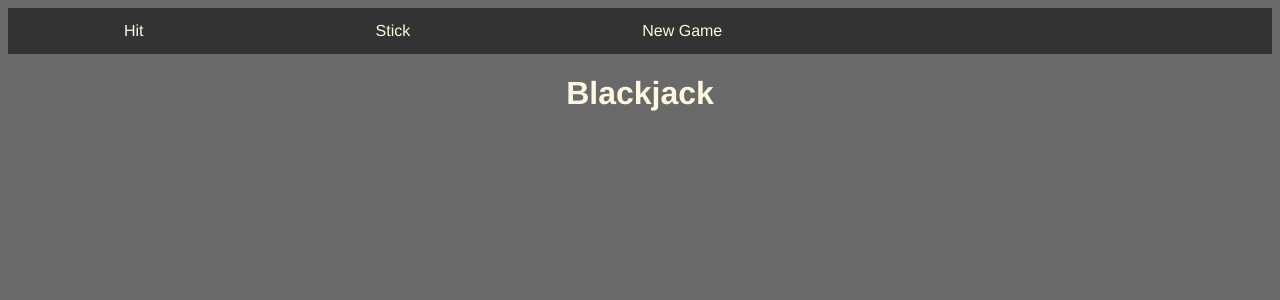
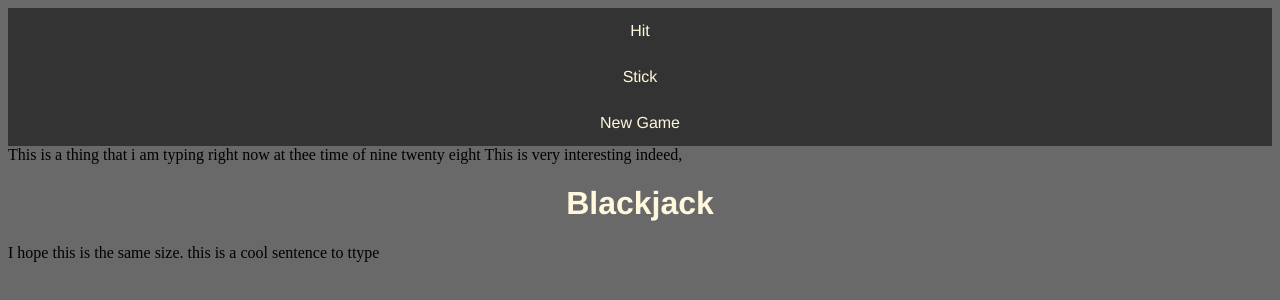
Before and after one commit to Anderu-W/javascript_blackjack, an Electron app: page index.html in a window 1280 px wide. Drawn offline with Linux system fonts and the light colour scheme.

Commit message:
Added more CSS

```diff
--- a/index.html
+++ b/index.html
@@ -5,11 +5,13 @@
     <body>
 
         <ul>
-            <li><a href="#" id="homeLink" > Hit </a></li>
+            <li><a href="#"> Hit </a></li>
             <li><a href="pageTwo.html"> Stick </a></li>
             <li><a href="#"> New Game </a></li>
         </ul>
-
+        This is a thing that i am typing right now at thee time of nine twenty eight
+        This is very interesting indeed,
         <h1>Blackjack</h1>
+        <p>I hope this is the same size. this is a cool sentence to ttype</p>
     </body>
 </html>
--- a/main.css
+++ b/main.css
@@ -18,7 +18,7 @@ ul {
 }
 
 li {
-    float: left;
+    float: initial;
 }
 
 li a {
```
Also changed, not shown: index.js (line endings or trailing spaces).
